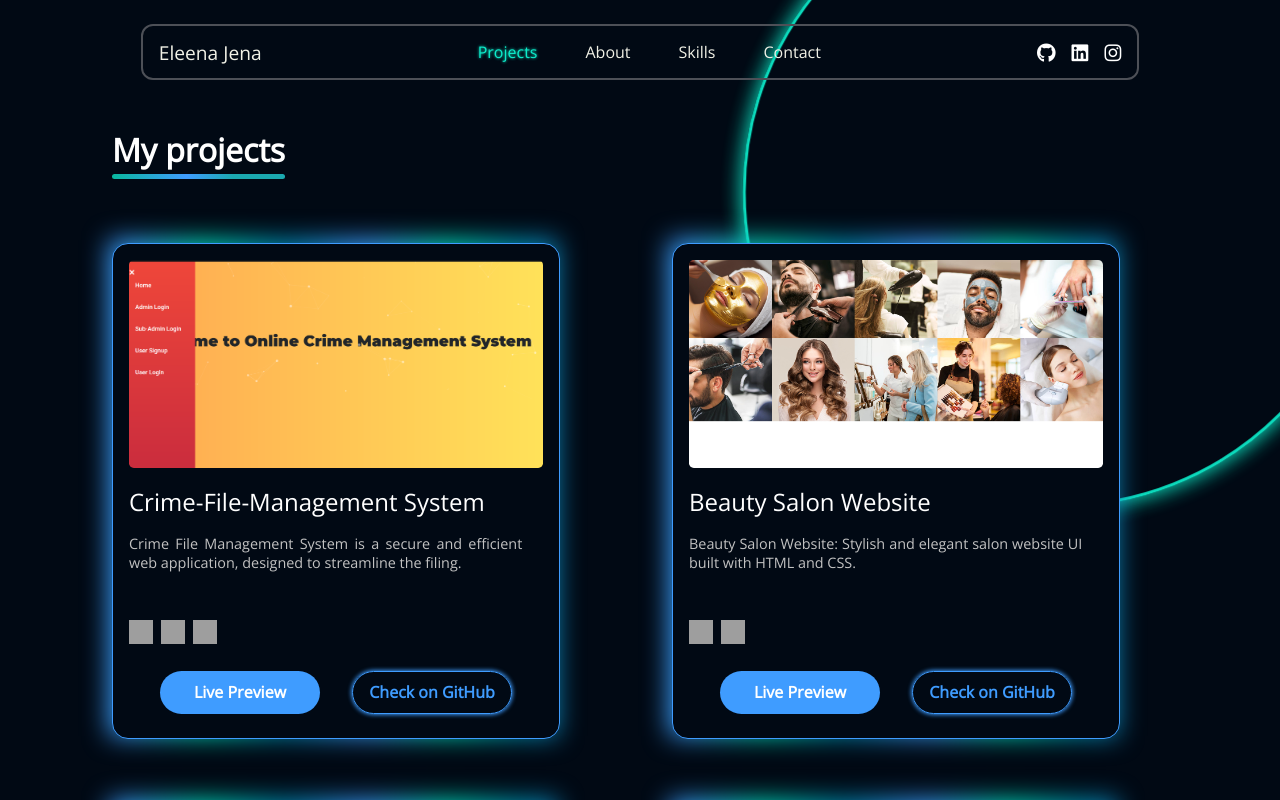
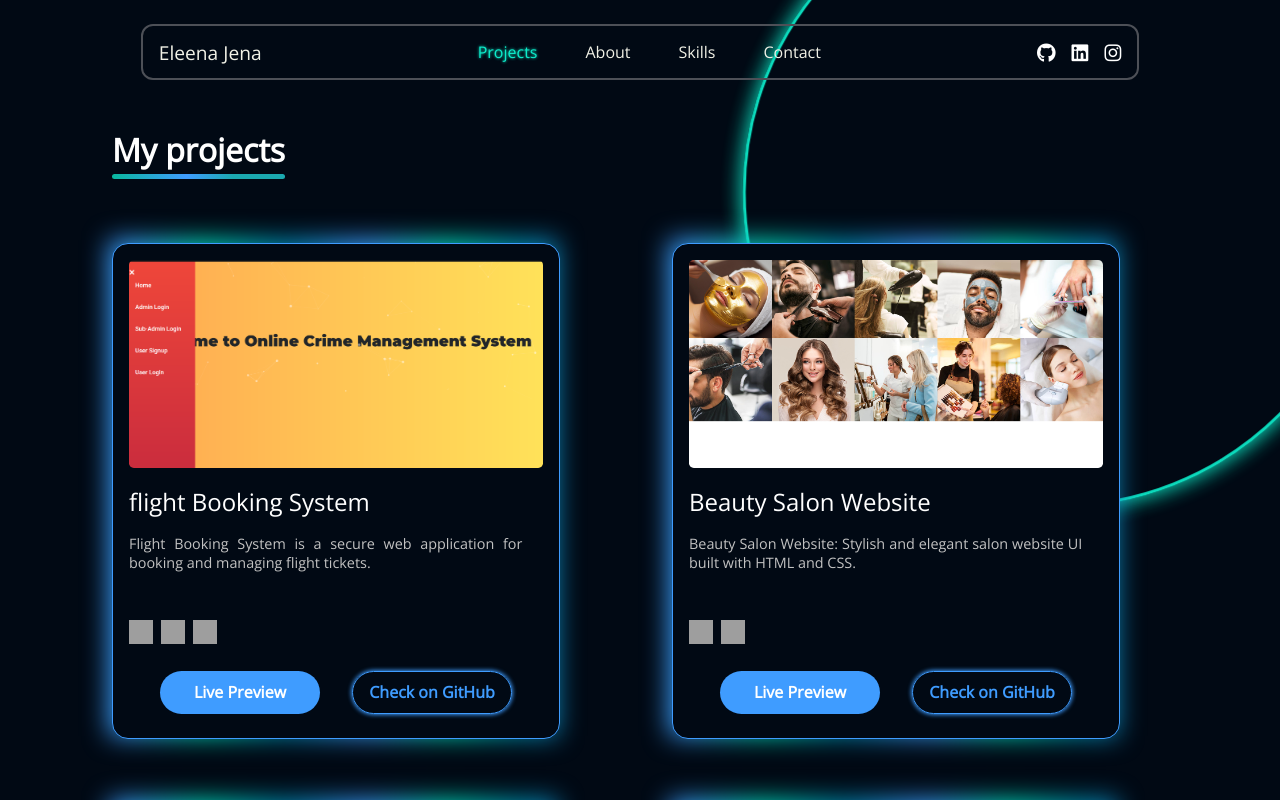
Before and after one commit to eleenajena19/Portfolio_Website, a React (Vite) app: page /projects in a window 1280 px wide. Shown: the top 800 px of the page. Built offline with nearby package versions, Linux system fonts and the light colour scheme; grey boxes are pictures that could not be loaded.

Commit message:
Update the project

```diff
--- a/src/pages/ProjectsPage/ProjectPage.jsx
+++ b/src/pages/ProjectsPage/ProjectPage.jsx
@@ -26,10 +26,10 @@ function Projects() {
           >
             <ProjectCard
               // previewLink={"https://youtu.be/GLJCR6IoIjQ?si=TDubWvPu9k_6OHkN"}
-              githubLink={"https://github.com/eleenajena19/Online-Crime-Management-System"}
-              projectName={"Crime-File-Management System"}
+              githubLink={"https://github.com/biswaranjanbehera006/Qlith-Flight-Booking"}
+              projectName={"flight Booking System"}
               projectDetails={
-  "Crime File Management System is a secure and efficient web application, designed to streamline the filing. "
+  "Flight Booking System is a secure web application for booking and managing flight tickets. "
               }
               demoImage={Crime}
               skill_img={[
```
